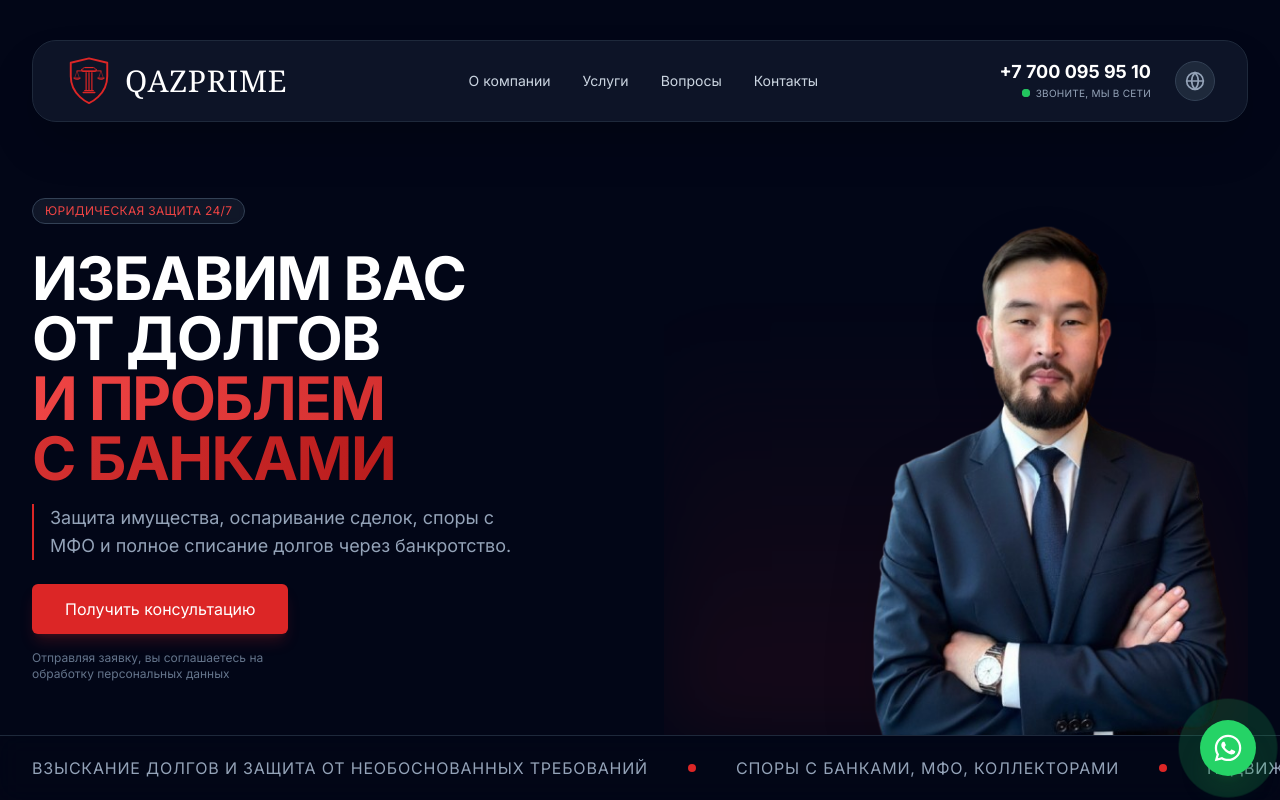
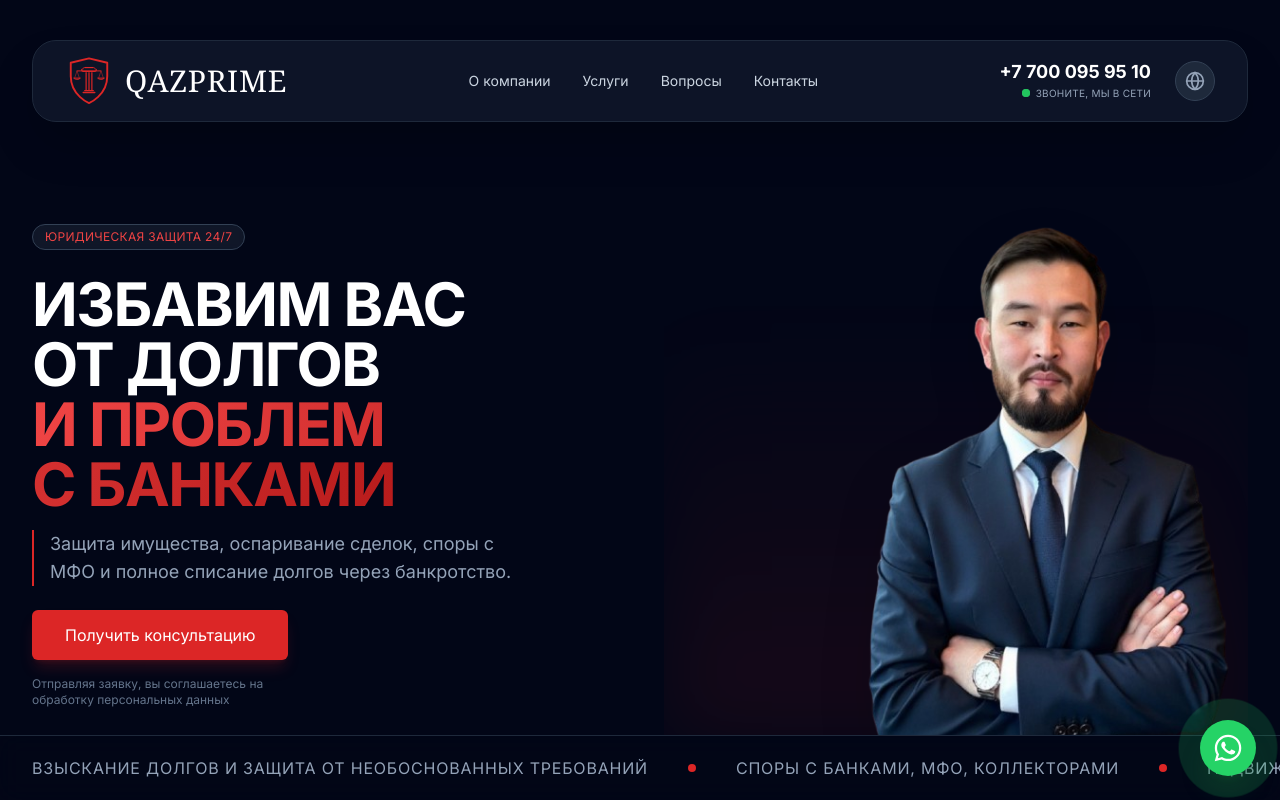
Before and after one commit to Alchinkaz/qaz-prime, a React (Vite) app: page / in a window 1280 px wide. Shown: the top 800 px of the page. Built offline with nearby package versions, Linux system fonts and the light colour scheme.

Commit message:
Further adjust text block position to reduce distance to marquee

```diff
--- a/components/Hero.tsx
+++ b/components/Hero.tsx
@@ -21,7 +21,7 @@ export const Hero: React.FC = () => {
             <div className="grid md:grid-cols-2 gap-8 md:gap-12 items-center h-full min-h-0">
 
               {/* Text Content */}
-              <div className="relative z-10 flex flex-col items-center text-center md:items-start md:text-left py-4 md:py-8 md:mt-12 shrink-0">
+              <div className="relative z-10 flex flex-col items-center text-center md:items-start md:text-left py-4 md:py-8 md:mt-24 shrink-0">
                 <div className="inline-flex items-center gap-2 px-3 py-1 rounded-full bg-slate-800/50 border border-slate-700 backdrop-blur-sm mb-4 md:mb-6">
                   <span className="text-xs font-medium text-red-500 tracking-wide uppercase">Юридическая защита 24/7</span>
                 </div>
```
